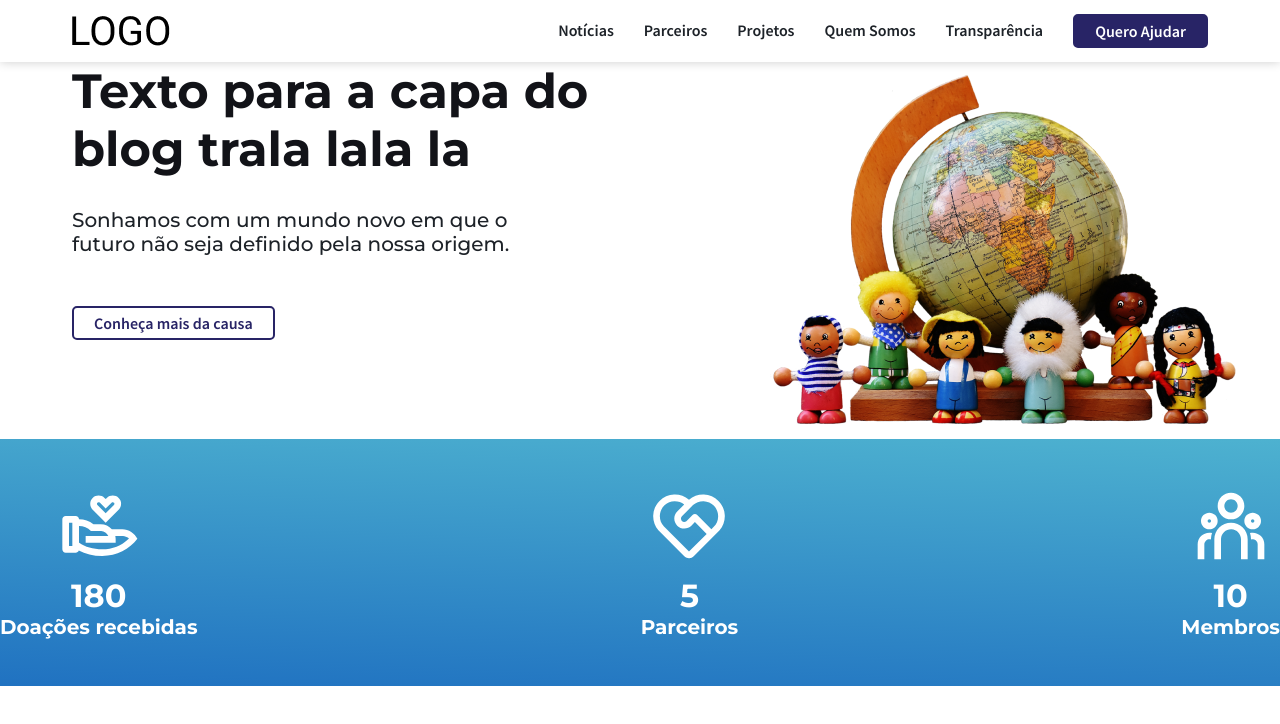
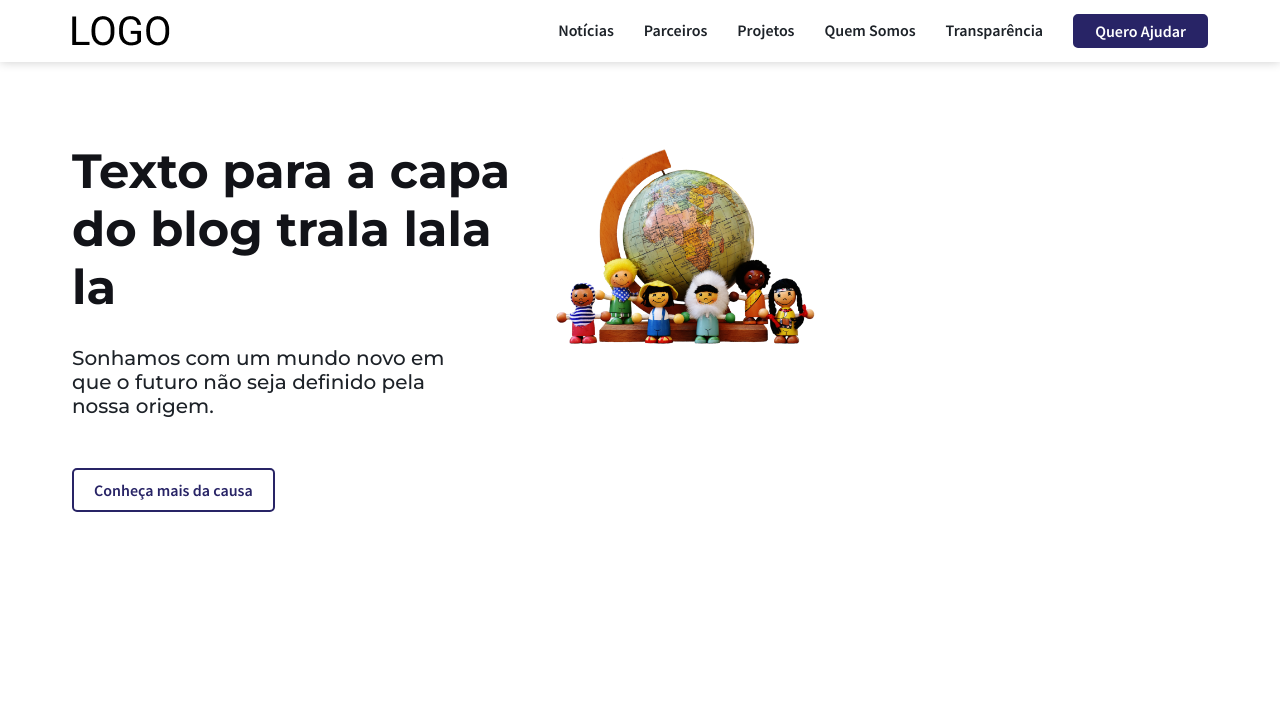
Before and after one commit to rosivancardosoferreira/igreja-nextjs, a Next.js app: page / in a window 1280 px wide. Shown: the top 724 px of the page. Built offline with nearby package versions, Linux system fonts and the light colour scheme.

Commit message:
feat: Initializing banner session styling

```diff
--- /dev/null
+++ b/src/presentation/components/BannerInfos/style.ts
@@ -0,0 +1,34 @@
+import styled from "styled-components";
+
+export const ContainerBannerInfos = styled.section`
+  background-color: lightgreen;
+  background: linear-gradient(2.74deg, #054cb8 -59.17%, #63d0d7 147.35%);
+  grid-column: 1/4;
+  div {
+    max-width: var(--max-width-desktop);
+    display: flex;
+    justify-content: space-between;
+    margin: 0 auto;
+    padding: 47px 0;
+    article {
+      display: flex;
+      flex-direction: column;
+      align-items: center;
+      svg {
+        margin-bottom: 10px;
+      }
+      h2,
+      p {
+        color: ${props => props.theme.colors.primaryWhite};
+        font-family: "Montserrat", sans-serif;
+        font-weight: 700;
+      }
+      h2 {
+        font-size: var(--f-media-large);
+      }
+      p {
+        font-size: var(--f-media);
+      }
+    }
+  }
+`;
--- a/src/presentation/components/Buttons/style.ts
+++ b/src/presentation/components/Buttons/style.ts
@@ -32,7 +32,7 @@ const BtnSecondary = css`
 `;
 
 export const ButtonContainer = styled.button<propsButton>`
-  padding: 5px 20px;
+  padding: 10px 20px;
   cursor: pointer;
   border-radius: 5px;
   transition: all 0.3s;
--- a/src/presentation/components/Header/SideMenu/style.ts
+++ b/src/presentation/components/Header/SideMenu/style.ts
@@ -7,22 +7,21 @@ interface propsSideMenu {
 const Open = css`
   padding-left: 32px;
   padding-right: 64px;
-  opacity: 1;
   z-index: 3;
 `;
 
 const Close = css`
   padding: 0;
-  width: 0;
-  opacity: 0;
+  margin-left: -300px;
 `;
 
 export const ContainetAside = styled.aside<propsSideMenu>`
   background-color: lightblue;
-  position: absolute;
+  position: fixed;
   background-color: ${props => props.theme.colors.primaryWhite};
   height: 100vh;
-  transition: all 0.3s;
+  border: 1px solid red;
+  transition: all 0.5s;
   ${props => (props.open ? Open : Close)};
   padding-top: calc(60px + 20px);
   z-index: 2;
--- a/src/presentation/components/Header/index.tsx
+++ b/src/presentation/components/Header/index.tsx
@@ -1,10 +1,13 @@
-import React, { useState } from "react";
+import React, { useEffect, useState } from "react";
 import { HeaderContainer } from "./style";
 import Images from "utils/images";
 import { BtnPrimary } from "presentation/components/Buttons";
 import SideMenu from "./SideMenu";
 export default function Header() {
   const [open, setOpen] = useState(false);
+  useEffect(() => {
+    document.body.style.overflowY = open ? "hidden" : "auto";
+  }, [open]);
   return (
     <HeaderContainer open={open}>
       <div className="l-background" onClick={() => setOpen(false)}></div>
--- a/src/presentation/components/Header/style.ts
+++ b/src/presentation/components/Header/style.ts
@@ -20,20 +20,20 @@ const BGClose = css`
 `;
 
 export const HeaderContainer = styled.header<propsHeader>`
-  width: 100%;
   background-color: ${props => props.theme.colors.primaryWhite};
-  grid-area: full;
   box-shadow: 0px 0px 10px rgba(0, 0, 0, 0.2);
   position: relative;
   font-family: "Source Sans Pro", sans-serif;
+  width: 100%;
+  grid-column: 1 / 4;
   .l-background {
     display: none;
   }
   .l-header {
-    padding: 14px 72px;
     display: flex;
     align-items: center;
     justify-content: space-between;
+    margin: 0 auto;
     .l-header__menu {
       display: none;
     }
@@ -44,6 +44,9 @@ export const HeaderContainer = styled.header<propsHeader>`
       gap: 30px;
       align-items: center;
       li {
+        button {
+          padding: 5px 20px;
+        }
         a {
           text-decoration: none;
           font-size: var(--f-normal);
@@ -69,16 +72,14 @@ export const HeaderContainer = styled.header<propsHeader>`
       }
     }
   }
-  @media (min-width: calc(1216px + 72px * 2 )) {
-    display: grid;
-    grid-template-columns: var(--max-width-desktop);
-    justify-content: center;
+
+  @media screen and (min-width: 1024px) {
+    .l-header {
+      padding: 14px 72px;
+    }
   }
 
-  @media (min-width: 768px) and (max-width: 1023px) {
-  }
-
-  @media (max-width: 1023px) {
+  @media screen and (max-width: 1023px) {
     .l-background {
       display: block;
       transition: all 0.2s;
@@ -152,4 +153,9 @@ export const HeaderContainer = styled.header<propsHeader>`
       }
     }
   }
+  @media screen and (min-width: 1024px) {
+    .l-header {
+      max-width: var(--max-width-desktop);
+    }
+  }
 `;
--- a/src/presentation/pages/Home/index.tsx
+++ b/src/presentation/pages/Home/index.tsx
@@ -1,13 +1,12 @@
 import { BtnSecondary } from "presentation/components/Buttons";
 import React from "react";
-import { Section } from "styles/shared";
-import Icons from "utils/icons";
+
+// ASSETS
 import Images from "utils/images";
-import {
-  PresentationPage,
-  BannerInfosHome,
-  OhterPresentationPage
-} from "./style";
+
+// STYLES
+import { PresentationPage } from "./style";
+
 export default function Home() {
   return (
     <>
@@ -20,25 +19,6 @@ export default function Home() {
         <BtnSecondary title="Conheça mais da causa" />
         <img src={Images.Banner.src} alt={Images.Banner.alt} />
       </PresentationPage>
-      <BannerInfosHome>
-        <div>
-          <article>
-            {Icons.donations}
-            <h2>180</h2>
-            <p>Doações recebidas</p>
-          </article>
-          <article>
-            {Icons.bannerPartners}
-            <h2>5</h2>
-            <p>Parceiros</p>
-          </article>
-          <article>
-            {Icons.members}
-            <h2>10</h2>
-            <p>Membros</p>
-          </article>
-        </div>
-      </BannerInfosHome>
     </>
   );
 }
--- a/src/presentation/pages/Home/style.ts
+++ b/src/presentation/pages/Home/style.ts
@@ -2,17 +2,15 @@ import styled from "styled-components";
 import { GridSection } from "styles/shared";
 
 export const PresentationPage = styled.main`
+  grid-column: 1 / 4;
   ${GridSection};
-  grid-column: 2/3;
   h1 {
-    grid-column: 1/7;
     color: ${props => props.theme.colors.primaryBlack};
     font-size: var(--f-extra-large);
     font-family: "Montserrat", sans-serif;
     font-weight: 700;
   }
   p {
-    grid-column: 1/6;
     margin-top: 30px;
     color: ${props => props.theme.colors.secondaryBlack};
     font-size: var(--f-media);
@@ -26,8 +24,43 @@ export const PresentationPage = styled.main`
   }
 
   img {
-    grid-column: 8/13;
     grid-row: 1/5;
+    object-fit: cover;
+    width: 100%;
+  }
+
+  @media screen and (max-width: 767px) {
+    h1,
+    p,
+    button {
+      grid-column: 1/9;
+    }
+    img {
+      display: none;
+    }
+  }
+
+  @media (min-width: 768px) and (max-width: 1023px) {
+    h1 {
+      grid-column: 1/7;
+    }
+    p {
+      grid-column: 1/6;
+    }
+    img {
+      grid-column: 8/13;
+    }
+  }
+  @media screen and (min-width: 1024px) {
+    h1 {
+      grid-column: 1/6;
+    }
+    p {
+      grid-column: 1/5;
+    }
+    img {
+      grid-column: 6/9;
+    }
   }
 `;
 
@@ -35,36 +68,3 @@ export const OhterPresentationPage = styled.main`
   /* ${GridSection}; */
   grid-column: 1/4;
 `;
-
-export const BannerInfosHome = styled.section`
-  background-color: lightgreen;
-  background: linear-gradient(2.74deg, #054cb8 -59.17%, #63d0d7 147.35%);
-  grid-column: 1/4;
-  div {
-    max-width: var(--max-width-desktop);
-    display: flex;
-    justify-content: space-between;
-    margin: 0 auto;
-    padding: 47px 0;
-    article {
-      display: flex;
-      flex-direction: column;
-      align-items: center;
-      svg {
-        margin-bottom: 10px;
-      }
-      h2,
-      p {
-        color: ${props => props.theme.colors.primaryWhite};
-        font-family: "Montserrat", sans-serif;
-        font-weight: 700;
-      }
-      h2 {
-        font-size: var(--f-media-large);
-      }
-      p {
-        font-size: var(--f-media);
-      }
-    }
-  }
-`;
--- a/src/styles/global.ts
+++ b/src/styles/global.ts
@@ -7,6 +7,7 @@ export default createGlobalStyle`
     --f-media-large: 2rem;
     --f-extra-large: 3rem;
     --max-width-desktop: calc(1216px + 72px * 2 );
+    --max-width-tablet: calc(959px + 32px * 2 );
   }
 
   * {
@@ -23,18 +24,14 @@ export default createGlobalStyle`
   */
 
   body {
-    background: #fff;
+    background: #FFFFFF;
+    min-height: 100vh;
+    min-height: -webkit-fill-available;
     #__next {
-      @media (min-width: calc(1216px + 72px * 2 )) {
-        /* @media (min-width: 1023px) { */
-        grid-template-areas:
-        "full full full"
-        ".    safe  ."
-        "footer footer footer";
-        grid-template-columns: 1fr var(--max-width-desktop) 1fr;
+        grid-template-columns: repeat(3, 1fr);
+        grid-template-rows: auto;
         display: grid;
-        row-gap: 90px;
-      }
+        row-gap: 80px;
     }
   }
   .down {
@@ -43,4 +40,7 @@ export default createGlobalStyle`
         transform: translateY(-2px);
     }
   }
+  html {
+    height: -webkit-fill-available;
+  }
 `;
--- a/src/styles/shared.ts
+++ b/src/styles/shared.ts
@@ -6,10 +6,19 @@ export const Section = styled.section`
 `;
 
 export const GridSection = css`
-  @media (min-width: 1024px) {
+  @media screen and (min-width: 0) {
     display: grid;
+    grid-template-columns: repeat(8, 1fr);
+    padding: 0 32px;
+  }
+
+  @media screen and (min-width: 768px) {
+    max-width: var(--max-width-tablet);
+    margin: 0 auto;
+  }
+
+  @media screen and (min-width: 1024px) {
     grid-template-columns: repeat(12, 1fr);
-    column-gap: 32px;
     padding: 0 72px;
     max-width: var(--max-width-desktop);
   }
```
Also changed, not shown: src/presentation/components/BannerInfos/index.tsx (added, +31 -0 lines).
